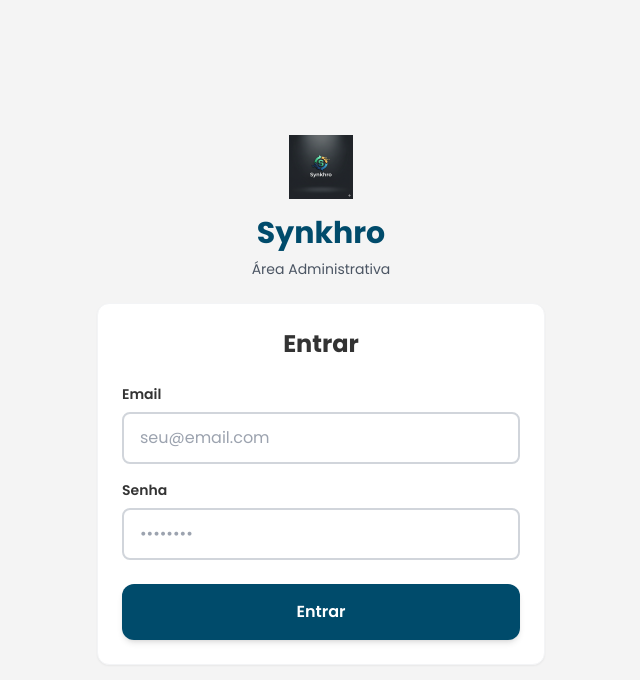
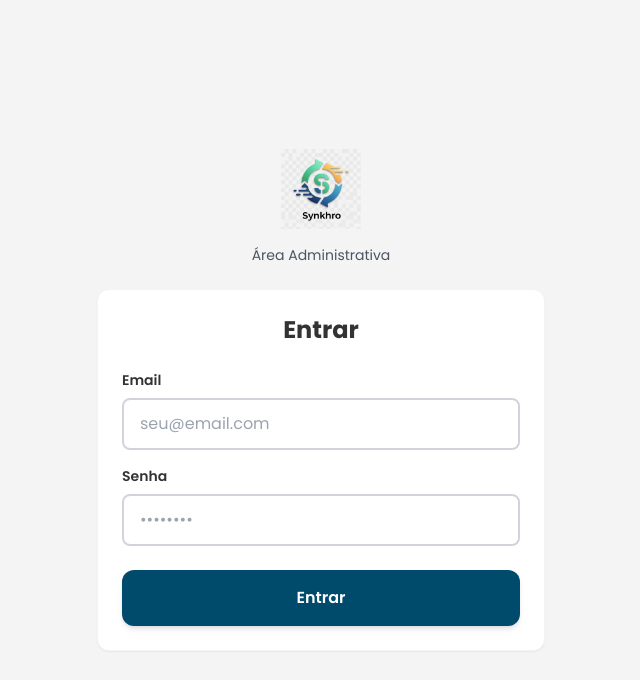
Before and after one commit to abns22/agendamento, a React (Vite) app in the folder frontend/: page /admin/login in a window 1280 px wide. Shown: the top 680 px of the page, without its empty margins (319-959 px from the left). Built offline with nearby package versions, Linux system fonts and the light colour scheme; no server answers.

Commit message:
Atualizar logos Synkhro e corrigir posicionamento do footer no dashboard

```diff
--- a/frontend/src/features/admin-dashboard/DashboardLayout.jsx
+++ b/frontend/src/features/admin-dashboard/DashboardLayout.jsx
@@ -326,10 +326,10 @@
             {children}
           </div>
         </main>
+      </div>
 
-        {/* Footer */}
-        <Footer />
-      </div>
+      {/* Footer - Fora do container flex para ficar sempre na parte inferior */}
+      <Footer />
 
       {/* Barra de Navegação Inferior (Mobile) - Apenas em telas < 640px */}
       <nav className="sm:hidden fixed bottom-0 left-0 right-0 bg-white border-t border-gray-200 shadow-lg z-30">
--- a/frontend/src/features/admin-dashboard/LoginPage.jsx
+++ b/frontend/src/features/admin-dashboard/LoginPage.jsx
@@ -108,11 +108,8 @@
           <img
             src="/logo.png"
             alt="Synkhro Logo"
-            className="h-16 mx-auto mb-4 object-contain"
+            className="h-20 mx-auto mb-4 object-contain"
           />
-          <h1 className="text-3xl font-bold text-primary mb-2">
-            Synkhro
-          </h1>
           <p className="text-gray-600 text-sm">
             Área Administrativa
           </p>
```
Also changed, not shown: frontend/public/favicon.png, frontend/public/logo.png.
